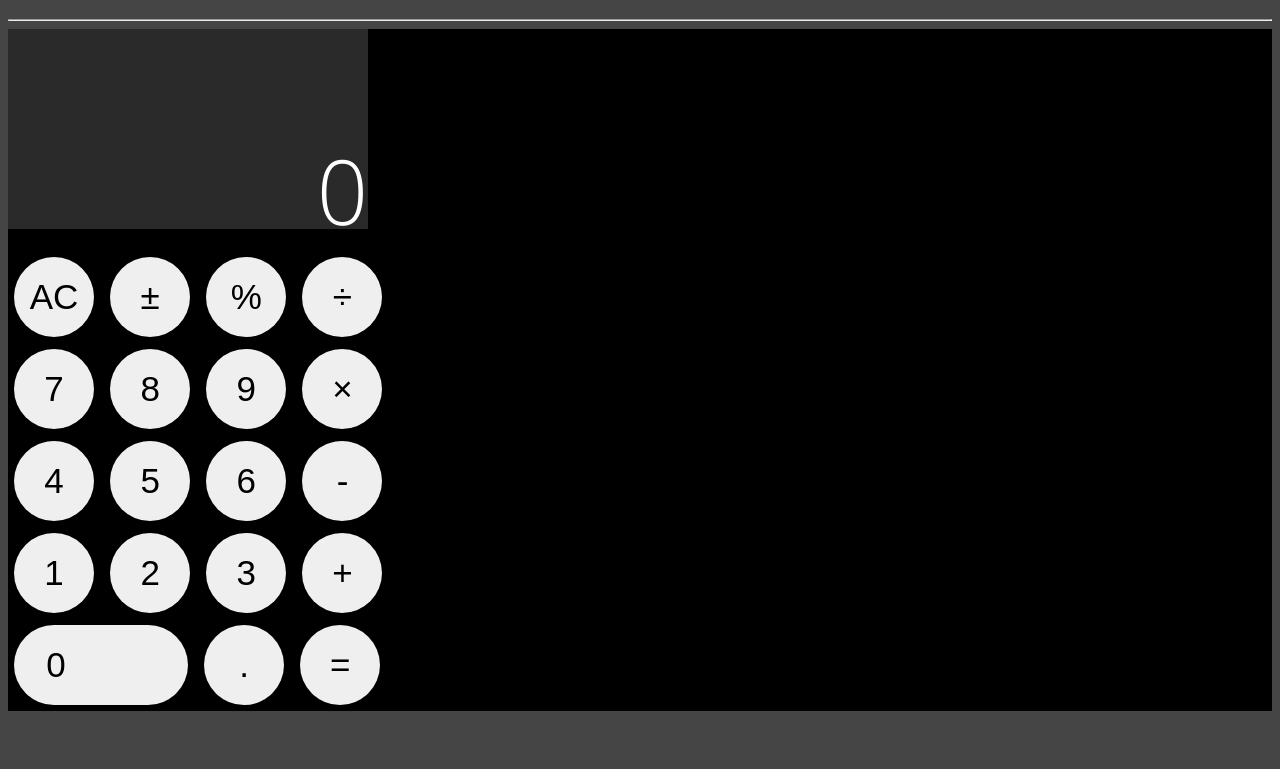
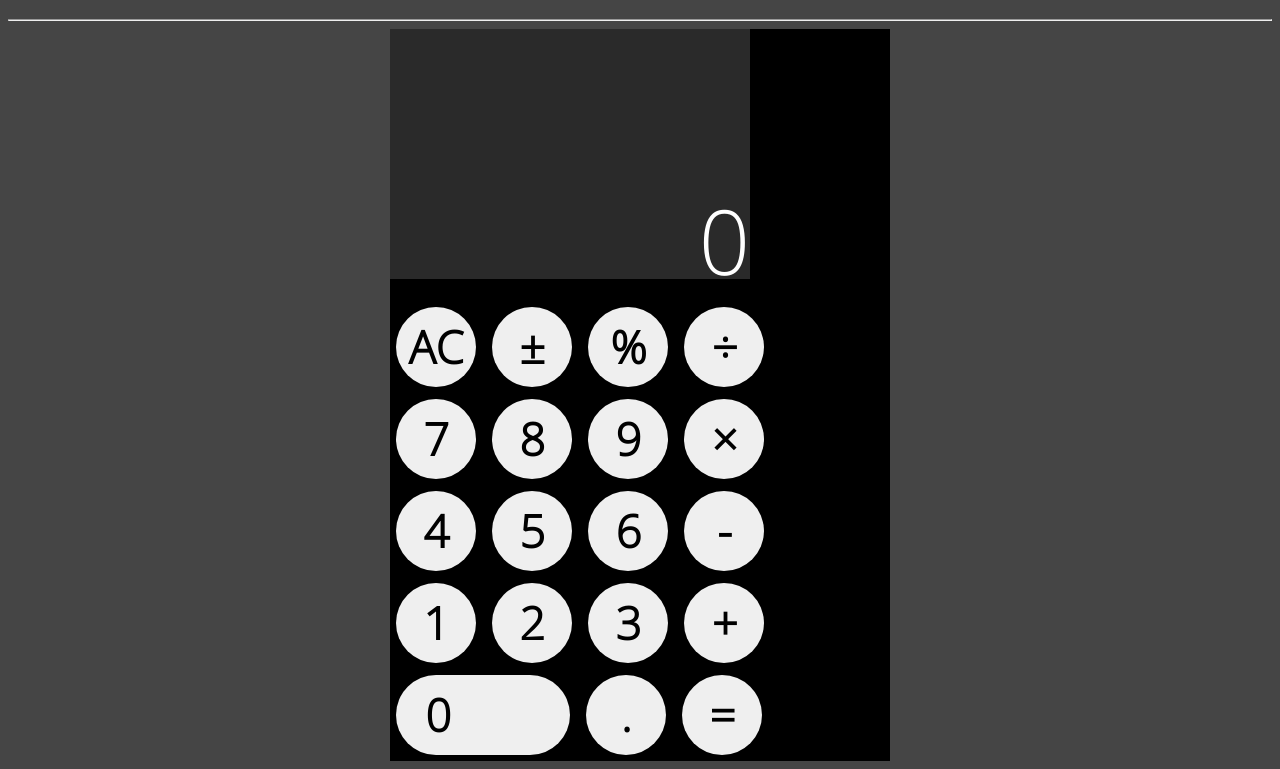
Before and after one commit to WaltsonZh/Calculator, a plain HTML site: page index.html in a window 1280 px wide. Shown: the part 67-836 px from the top of the page. Before the commit the page ends 800 px from the top, so only its background shows below. Drawn offline with Linux system fonts and the light colour scheme.

Commit message:
UI improved

```diff
--- a/style.css
+++ b/style.css
@@ -10,7 +10,9 @@ body{
 
 button{
     border: 0;
-    font-size: 35px;
+    font-size: 45px;
+    font-family: openSans;
+    font-weight: 600;
     width: 80px;
     height: 80px;
     border-radius: 40px;
@@ -22,6 +24,8 @@ button{
 }
 
 #panel{
+    width: 500px;
+    margin: auto;
     background-color: black;
 }
 
@@ -35,7 +39,7 @@ button{
     color: white;
     font-size: 90px;
     text-align: right;
-    padding-top: 100px;
+    padding-top: 150px;
     width: 360px;
     height: 100px;
 }
```
